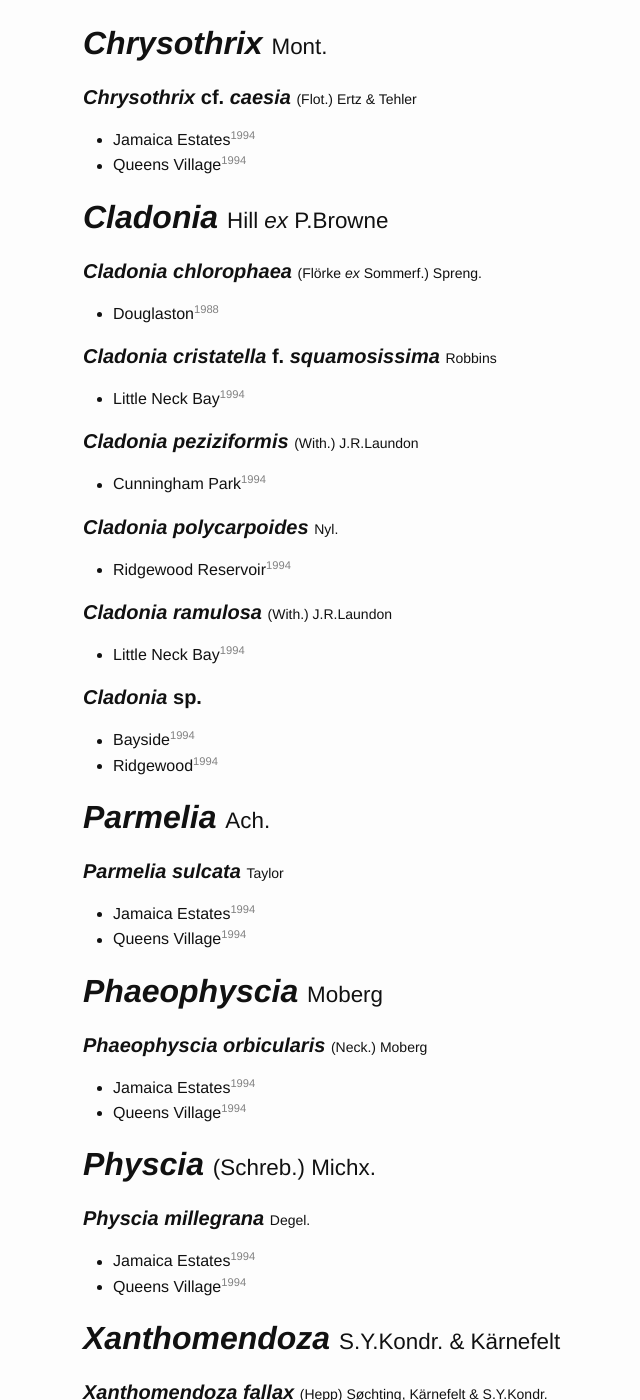
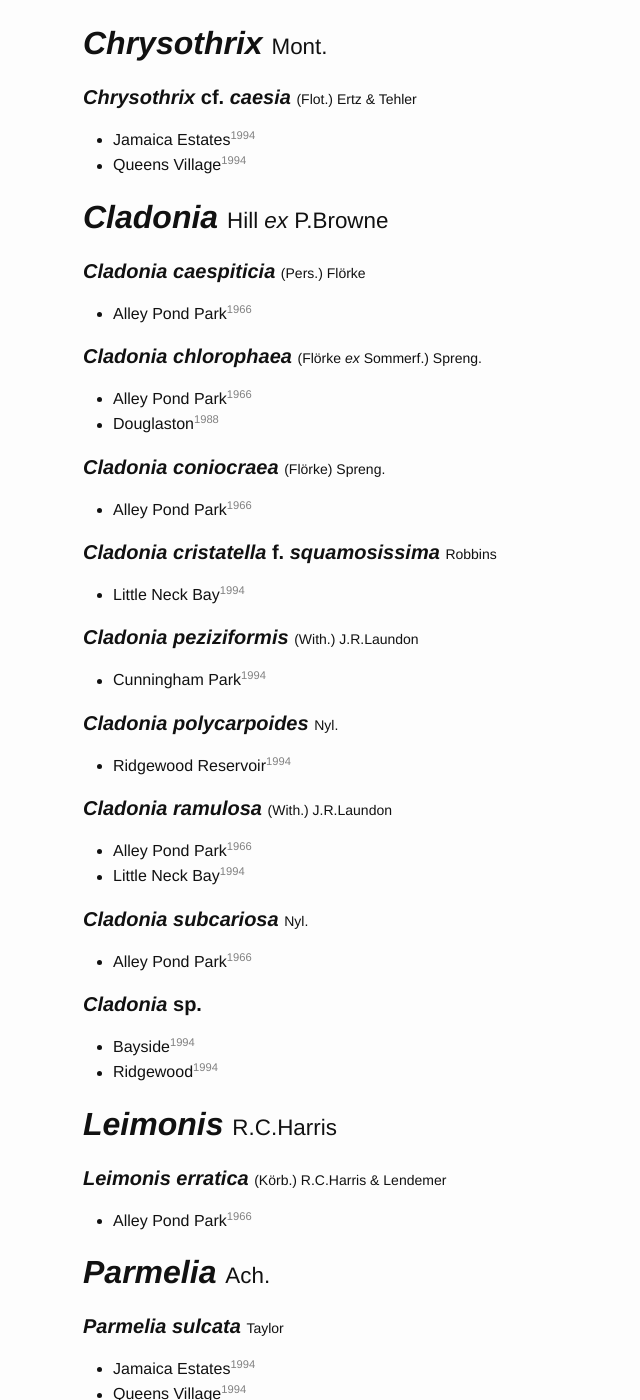
Before and after one commit to lichens-nyc/lichens-nyc.github.io, a Jekyll site: the page built from queens.html, in a window 1280 px wide and 1400 px high, scrolled down 642 px. Shown: the whole window, without its empty margins (187-827 px from the left). Built offline with Jekyll 4.4.1, drawn with Linux system fonts in a browser that asks for light colours; some of the changed text lies outside the part shown.

Commit message:
Lichen Growth and Cities: A Study on Long Island, New York
Irwin M. Brodo
The Bryologist, Vol. 69, No. 4 (Winter, 1966), pp. 427–449

```diff
--- a/_data/locations.yaml
+++ b/_data/locations.yaml
@@ -6,6 +6,7 @@ boros:
   SI: Staten Island
 
 sites:
+  AP: { name: Alley Pond Park,           boro: QU }
   BS: { name: Bayside,                   boro: QU }
   BT: { name: Bush Terminal,             boro: BK }
   BW: { name: Bushwick,                  boro: BK }
--- a/_data/observations.yaml
+++ b/_data/observations.yaml
@@ -42,9 +42,14 @@ Chrysothrix:
 Cladonia:
   apodocarpa:
     BT: [{ when: 1994, who: TD }]
+  caespiticia:
+    AP: [{ when: 1966, who: IB }]
   chlorophaea:
+    AP: [{ when: 1966, who: IB }]
     BT: [{ when: 1994, who: TD }]
     DT: [{ when: 1988, who: TD }]
+  coniocraea:
+    AP: [{ when: 1966, who: IB }]
   conista:
     GW: [{ when: 1994, who: TD }]
   cristatella:
@@ -59,9 +64,12 @@ Cladonia:
   polycarpoides:
     RR: [{ when: 1994, who: TD }]
   ramulosa:
+    AP: [{ when: 1966, who: IB }]
     LN: [{ when: 1994, who: TD }]
   rei:
     BT: [{ when: 1994, who: TD }]
+  subcariosa:
+    AP: [{ when: 1966, who: IB }]
   cf. subcariosa:
     BT: [{ when: 1994, who: TD }]
   sp.:
@@ -90,10 +98,14 @@ Lecanora:
   caesiorubella:
     MB: [{ when: 1994, who: TD }]
   dispersa:
+    PP: [{ when: 1966, who: IB }]
   strobilina:
     CP: [{ when: 2013, who: JA }]
   sp.:
     HL: [{ when: 2002, who: RS }]
+Leimonis:
+  erratica:
+    AP: [{ when: 1966, who: IB }]
 Lepraria:
   finkii:
     CP: [{ when: 2013, who: JA }]
@@ -178,6 +190,8 @@ Sarcogyne:
   clavus:
     CP: [{ when: 2013, who: JA }]
 Trapelia:
+  coarctata:
+    AP: [{ when: 1966, who: IB }]
   placodioides:
     CP: [{ when: 2013, who: JA }]
 Xanthomendoza:
--- a/_data/taxa.yaml
+++ b/_data/taxa.yaml
@@ -44,8 +44,12 @@ Cladonia:
   species:
     apodocarpa:
       auth: Robbins
+    caespiticia:
+      auth: (Pers.) Flörke
     chlorophaea:
       auth: (Flörke ex Sommerf.) Spreng.
+    coniocraea:
+      auth: (Flörke) Spreng.
     conista:
       auth: (Nyl.) Robbins
     cristatella:
@@ -91,6 +95,13 @@ Lecanora:
       auth: (Pers.) Röhl.
     strobilina:
       auth: (Spreng.) Kieff.
+Leimonis:
+  auth: R.C.Harris
+  date: 2009
+  form: crustose
+  species:
+    erratica:
+      auth: (Körb.) R.C.Harris & Lendemer
 Lepraria:
   auth: Ach.
   date: 1803
@@ -186,6 +197,8 @@ Trapelia:
   date: 1929
   form: crustose
   species:
+    coarctata:
+      auth: (Turner ex Sm.) M.Choisy
     placodioides:
       auth: Coppins & P.James
 Xanthomendoza:
```
